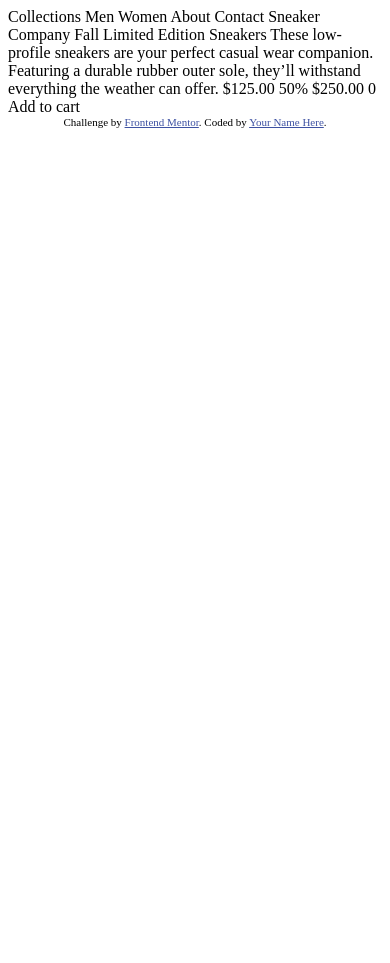
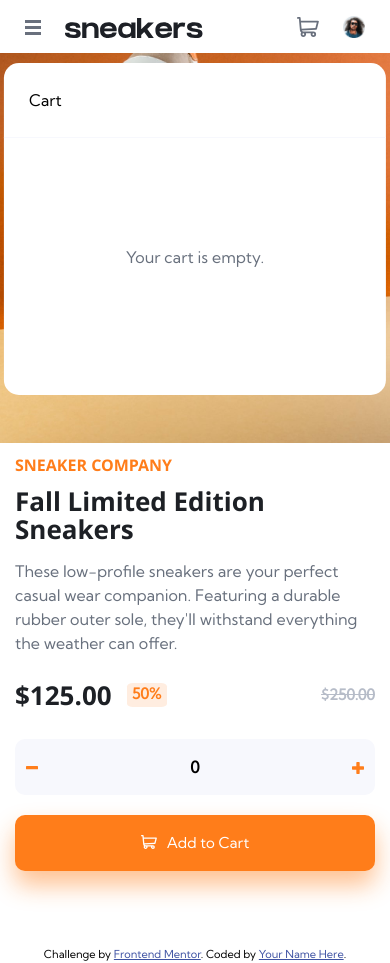
Before and after one commit to ccrump1280/ecommerce-product-page-main, a plain HTML site: page index.html in a window 390 px wide. Before the commit the page ends 844 px from the top, so only its background shows below. Drawn offline with nearby package versions, Linux system fonts and the light colour scheme.

Commit message:
completed mobile styling, added functionality to add to cart counter, mobile menu overlay and started on cart overlay

```diff
--- a/index.html
+++ b/index.html
@@ -5,36 +5,94 @@
   <meta name="viewport" content="width=device-width, initial-scale=1.0"> <!-- displays site properly based on user's device -->
 
   <link rel="icon" type="image/png" sizes="32x32" href="./images/favicon-32x32.png">
+  <link href='https://fonts.googleapis.com/css?family=Kumbh Sans' rel='stylesheet'>
+  <link rel="stylesheet" href="https://www.w3schools.com/w3css/4/w3.css">
+
+  <link rel="stylesheet" href="style.css">
+  <script src="index.js"></script>
 
   <title>Frontend Mentor | E-commerce product page</title>
 
-  <!-- Feel free to remove these styles or customise in your own stylesheet 👍 -->
-  <style>
-    .attribution { font-size: 11px; text-align: center; }
-    .attribution a { color: hsl(228, 45%, 44%); }
-  </style>
 </head>
 <body>
 
-  Collections
-  Men
-  Women
-  About
-  Contact
+  <!-- mobile navigation menu -->
+  <div class="overlay-menu">
+    <img src="images/icon-close.svg" alt="" onClick="closeMenu()">
+    <ul>
+      <li>Collections</li>
+      <li>Men</li>
+      <li>Women</li>
+      <li>About</li>
+      <li>Contact</li>
+    </ul>
+  </div>
 
-  Sneaker Company
+  <div class="nav-bar">
+    <div>
+      <img src="images/icon-menu.svg" alt="" id="menu-icon" onClick="openMenu()">
+      <img src="images/logo.svg" alt="" id="logo">
+    </div>
+    <div>
+      <img src="images/icon-cart.svg" alt="" id="cart-icon">
+      <img src="images/image-avatar.png" alt="" id="avatar-image">
+      <ul class="menu">
+        <li>Collections</li>
+        <li>Men</li>
+        <li>Women</li>
+        <li>About</li>
+        <li>Contact</li>
+      </ul>
+    </div>
+  </div>
 
-  Fall Limited Edition Sneakers
+  <div class="photo-slider">
 
-  These low-profile sneakers are your perfect casual wear companion. Featuring a
-  durable rubber outer sole, they’ll withstand everything the weather can offer.
+    <!-- mobile cart summary overlay -->
+    <div class="cart-summary">
+      <p id="cart-summary-heading">Cart</p>
+      <p id="cart-empty-message">Your cart is empty.</p>
+    </div>
 
-  $125.00
-  50%
-  $250.00
+    <button class="w3-display-left" onclick="changeSlide(-1)"><img src="images/icon-previous.svg" alt=""></button>
+    <button class="w3-display-right" onclick="changeSlide(+1)"><img src="images/icon-next.svg" alt=""></button>
+    <img class="slide w3-animate-opacity" src="images/image-product-1.jpg">
+    <img class="slide w3-animate-opacity" src="images/image-product-2.jpg">
+    <img class="slide w3-animate-opacity" src="images/image-product-3.jpg">
+    <img class="slide w3-animate-opacity" src="images/image-product-4.jpg">
+  </div>
 
-  0
-  Add to cart
+  <div class="product-details">
+
+    <h2>Sneaker Company</h2>
+
+    <h1>Fall Limited Edition Sneakers</h1>
+
+    <p>These low-profile sneakers are your perfect casual wear companion. Featuring a
+      durable rubber outer sole, they'll withstand everything the weather can offer.</p>
+
+    <div class="product-price-details">
+      <div>
+        <h1>$125.00</h1>
+        <div class="sale-percantage">50%</div>
+      </div>
+      <div class="old-price">$250.00</div>
+    </div>
+
+    <div class="counter">
+      <button onClick="changeAddToCartCounter(-1)">
+        <img src="images/icon-minus.svg" alt="">
+      </button>
+      <p id="add-to-cart-count"></p>
+      <button onClick="changeAddToCartCounter(1)">
+        <img src="images/icon-plus.svg" alt="">
+      </button>
+    </div>
+
+    <button class="add-to-cart"><img src="images/icon-cart.svg" alt="">Add to Cart</button>
+
+  </div>
+
 
   <div class="attribution">
     Challenge by <a href="https://www.frontendmentor.io?ref=challenge" target="_blank">Frontend Mentor</a>.
--- /dev/null
+++ b/index.js
@@ -0,0 +1,43 @@
+/* functions to open and close mobile overlay menu */
+function openMenu(){
+    document.getElementsByClassName("overlay-menu")[0].style.display = "block";
+    document.body.classList.add("darken");
+}
+function closeMenu(){
+    document.getElementsByClassName("overlay-menu")[0].style.display = "none";
+    document.body.classList.remove("darken");
+}
+
+/* photo slider functions and variables*/
+let slideIndex = 1;
+function showSlide(n) {
+    var i;
+    var x = document.getElementsByClassName("slide");
+    if (n > x.length) {slideIndex = 1}
+    if (n < 1) {slideIndex = x.length} ;
+    for (i = 0; i < x.length; i++) {
+        x[i].style.display = "none";
+    }
+    x[slideIndex-1].style.display = "block";
+}
+function changeSlide(n) {
+    showSlide(slideIndex += n);
+}
+
+/* function to change the add to cart counter */
+let addToCartCounter = 0;
+function changeAddToCartCounter(n) {
+    if (addToCartCounter != 0 || n > 0){
+        addToCartCounter += n;
+    }
+    document.getElementById("add-to-cart-count").innerText = addToCartCounter;
+}
+
+/* functions to execute after page load */
+window.addEventListener('load', function () {
+    /* set original photo on slider */
+    showSlide(slideIndex);
+
+    /* set original cart count to 0 */
+    changeAddToCartCounter(0);
+});
--- /dev/null
+++ b/style.css
@@ -0,0 +1,218 @@
+/* this page was made with mobile-first styling  */
+body {
+    margin: 0;
+    font-family: 'Kumbh Sans';
+    position: relative;
+}
+h1 {
+    font-weight: 700;
+    line-height: 28px;
+    font-size: 26px;
+    color: hsl(220, 13%, 13%);
+}
+h2 {
+    text-transform: uppercase;
+    color: hsl(26, 100%, 55%);
+    font-weight: 700;
+    font-size: 16px;
+}
+p {
+    font-size: 16px;
+    color: hsl(219, 9%, 45%);
+}
+ul {
+    list-style: none;
+    padding: 0;
+}
+li {
+    padding: 10px 0;
+    font-weight: 700;
+}
+
+/* overlay menu styling */
+.overlay-menu {
+    display: none;
+    width: 65%;
+    height: 100vh;
+    background-color: white;
+    z-index: 999;
+    position: absolute;
+    left: 0;
+    top: 0;
+    padding: 20px;
+}
+/* cart overlay summary styling */
+.cart-summary {
+    position: absolute;
+    top: 10px;
+    left: 50%;
+    transform: translateX(-50%);
+    width: 98%;
+    height: 85%;
+    background-color: white;
+    border-radius: 15px;
+    z-index: 3;
+}
+#cart-summary-heading {
+    margin: 0;
+    padding: 25px;
+    color: black;
+    border-bottom: 1px solid hsl(223, 64%, 98%);
+}
+#cart-empty-message {
+    position: absolute;
+    top: 50%;
+    left: 50%;
+    transform: translateX(-50%);
+}
+/* filter for background when the overlay menu or lightbox are active */
+.darken:before {
+    background: black;
+    content: "";
+    opacity: 0.75;
+    position: absolute;
+    top: 0;
+    left: 0;
+    width: 100%;
+    height: 100%;
+    z-index: 3;
+    }
+
+/* nav bar styling */
+.nav-bar {
+    display: flex;
+    align-items: center;
+    justify-content: space-between;
+    padding: 15px;
+}
+.nav-bar div * {
+    margin: 0 10px;
+}
+#menu-icon {
+    width: 16px;
+    height: 15px;
+}
+#logo {
+    width: 138px;
+    height: 20px;
+}
+#cart-icon {
+    width: 22px;
+    height: 20px;
+}
+#avatar-image {
+    width: 22px;
+    height: 22px;
+}
+
+/* photo slider styling */
+.photo-slider {
+    width: 100%;
+    position: relative;
+}
+.photo-slider button {
+    background-color: white;
+    border: none;
+    border-radius: 100%;
+    width: 35px;
+    height: 35px;
+    z-index: 1;
+    margin: 0 8px;
+    padding: 0;
+}
+.photo-slider button img {
+    position: absolute;
+    width: 10px;
+    height: 15px;
+    top: 50%;
+    left: 50%;
+    transform: translate(-50%, -50%);
+}
+.slide {
+    width: 100%;
+}
+
+/* styling for product description and price */
+.product-details {
+    padding: 0 15px;
+}
+.product-price-details {
+    display: flex;
+    align-items: center;
+    justify-content: space-between;
+    width: 100%;
+}
+.product-price-details div:first-child{
+    display: flex;
+    align-items: center;
+}
+.sale-percantage {
+    background-color: hsl(25, 100%, 94%);
+    color: hsl(26, 100%, 55%);
+    width: 40px;
+    height: 24px;
+    border-radius: 15%;
+    text-align: center;
+    margin-left: 15px;
+    font-weight: 700;
+}
+.old-price {
+    text-decoration: line-through;
+    color: hsl(220, 14%, 75%);
+    font-weight: 700;
+}
+
+/* styling for add to cart counter */
+.counter {
+    width: 100%;
+    display: flex;
+    justify-content: space-between;
+    background-color: hsl(223, 64%, 98%);
+    border-radius: 10px;
+    padding: 0 5px;
+    margin-top: 20px;
+}
+.counter button {
+    background: none;
+    border: none;
+}
+#add-to-cart-count {
+    font-weight: 700;
+    color: black;
+}
+
+/* add to cart button styling */
+.add-to-cart {
+    background-color: hsl(26, 100%, 55%);
+    border: none;
+    color: white;
+    width: 100%;
+    height: 56px;
+    border-radius: 10px;
+    margin-top: 20px;
+    margin-bottom: 75px;
+    box-shadow: 0px 14px 24px 0px rgba(255,125,26,0.48);
+    -webkit-box-shadow: 0px 14px 24px 0px rgba(255,125,26,0.48);
+    -moz-box-shadow: 0px 14px 24px 0px rgba(255,125,26,0.48);
+}
+.add-to-cart img {
+    /* this filter turns svg icon to white */
+    filter: brightness(0) saturate(100%) invert(100%) sepia(0%) saturate(2379%) hue-rotate(306deg) brightness(111%) contrast(101%);
+    width: 16px;
+    margin-right: 10px;
+    margin-bottom: 5px;
+}
+
+/* front end mentor attribution  */
+.attribution {
+    font-size: 11px;
+    text-align: center;
+}
+.attribution a {
+    color: hsl(228, 45%, 44%);
+}
+
+/* hide desktop elements in mobile design */
+.menu {
+    display: none;
+}
```
